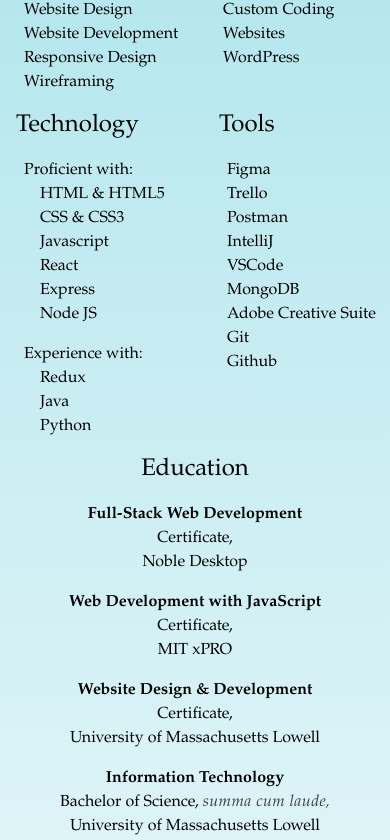
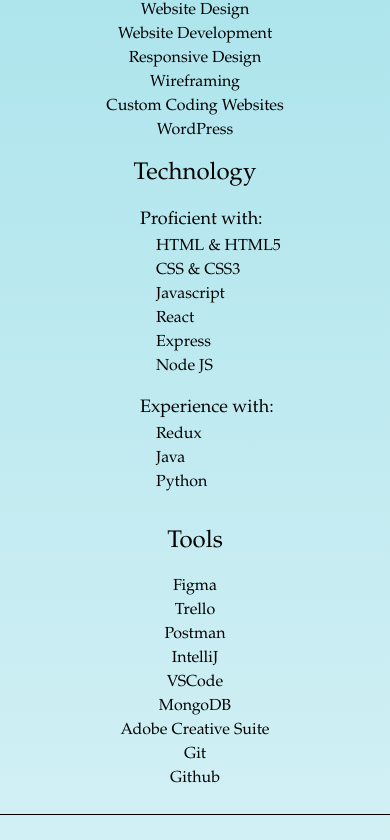
Before and after one commit to irishmaiden18/portfolio-2026, a React (Vite) app: page /my-story in a window 390 px wide. Shown: the part 1375-2215 px from the top of the page. Built offline with nearby package versions, Linux system fonts and the light colour scheme.

Commit message:
Updated My Story formatting for mobile

```diff
--- a/src/components/MyStory/MyStory.jsx
+++ b/src/components/MyStory/MyStory.jsx
@@ -28,34 +28,37 @@
         </div>
         <hr/>
         <div className="grid grid-cols-1 justify-items-center lg:grid-cols-2 gap-2 lg:gap-0 pb-0 lg:pb-7 xl:pb-0">
-          <div>
+          <div className="pb-4 lg:pb-0">
             <div>
               <h3 className="text-center text-2xl py-4 lg:pt-8">Development Skills</h3>
-              <div className="pl-6">
+              <div className="min-[400px]:pl-6">
                 <WebSkillsList/>
               </div>
             </div>
-            <div className="grid grid-cols-2 gap-4 sm:gap-24 md:gap-30 lg:gap-18 xl:gap-30">
+            <div className="grid grid-cols-1 min-[400px]:grid-cols-2 gap-4 sm:gap-24 md:gap-30 lg:gap-18 xl:gap-30">
               <div>
-                <h3 className="text-2xl py-4 pl-4">Technology</h3>
-                <h4 className="pl-6 md:pl-8 xl:pl-6 ">Proficient with:</h4>
-                <div className="pl-10 md:pl-12 xl:pl-10">
-                  <ProficientList/>
-                </div>
-                <h4 className="pl-6 md:pl-8 xl:pl-6 pt-4">Experience with:</h4>
-                <div className="pl-10 md:pl-12 xl:pl-10">
-                  <OtherList/>
+                <h3 className="text-2xl py-4 min-[400px]:pl-4 text-center min-[400px]:text-left">Technology</h3>
+                <div className="pl-6 min-[400px]:pl-0">
+                  <h4 className="pl-6 md:pl-8 xl:pl-6 text-lg">Proficient with:</h4>
+                  <div className="pl-10 md:pl-12 xl:pl-10">
+                    <ProficientList/>
+                  </div>
+                  <h4 className="pl-6 md:pl-8 xl:pl-6 pt-4 text-lg">Experience with:</h4>
+                  <div className="pl-10 md:pl-12 xl:pl-10">
+                    <OtherList/>
+                  </div>
                 </div>
               </div>
               <div>
-                <h3 className="text-2xl py-4 pl-4 sm:pl-2 2xl:pl-6">Tools</h3>
-                <div className="pl-6 sm:pl-4 md:pl-4 2xl:pl-8">
+                <h3 className="text-2xl py-4 min-[400px]:pl-4 sm:pl-2 2xl:pl-6 text-center min-[400px]:text-left">Tools</h3>
+                <div className="text-center min-[400px]:text-left min-[400px]:pl-6 sm:pl-4 md:pl-4 2xl:pl-8">
                   <ToolsList/>
                 </div>
               </div>
             </div>
           </div>
           <div>
+            <hr className="pt-4 lg:hidden"/>
             <div className="w-full px-4 md:px-8 lg:px-0 pt-2 lg:pt-8 md:pb-4 lg:pb-2">
               <h3 className="text-center text-2xl">Education</h3>
               <div className="w-full md:flex lg:block md:justify-center py-4">
--- a/src/components/MyStory/languages/LanguageItem.jsx
+++ b/src/components/MyStory/languages/LanguageItem.jsx
@@ -4,7 +4,7 @@
   const {text} = language
 
   return (
-    <li>{text}</li>
+    <li className="text-base">{text}</li>
   )
 }
 
--- a/src/components/MyStory/tools/ToolsItem.jsx
+++ b/src/components/MyStory/tools/ToolsItem.jsx
@@ -4,7 +4,7 @@
     const {name} = tool
 
   return (
-    <li>{name}</li>
+    <li className="text-base">{name}</li>
   )
 }
 
--- a/src/components/MyStory/web_skills/WebSkillsList.jsx
+++ b/src/components/MyStory/web_skills/WebSkillsList.jsx
@@ -3,7 +3,7 @@
 
 const WebSkillsList = () => {
   return (
-    <ul className="columns-2 gap-8 sm:gap-24 md:gap-30 lg:gap-18 xl:gap-30 2xl:gap-40 w-full max-w-120 mx-auto">
+    <ul className="min-[400px]:columns-2 text-center min-[400px]:text-left gap-8 sm:gap-24 md:gap-30 lg:gap-18 xl:gap-30 2xl:gap-40 w-full max-w-120 mx-auto">
         {development_skills.map((web_skill, index) => (
             <WebSkillsItem
                 key={index}
```
